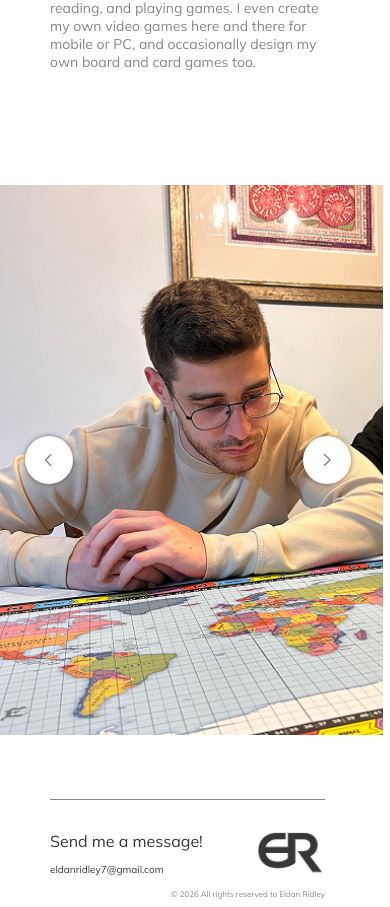
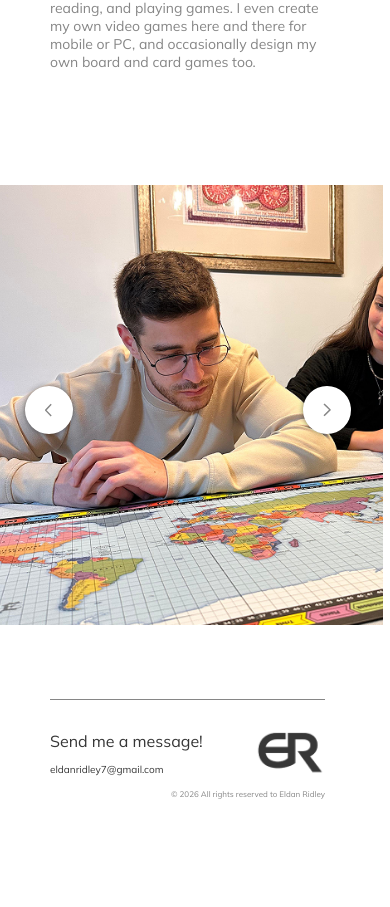
Before and after one commit to mikaridley/Eldan-Ridley-s-Portfolio, a React (Vite) app: page /about-me in a window 390 px wide. Shown: the part 1880-2787 px from the top of the page. After the commit the page ends 2687 px from the top, so only its background shows below. Built offline with nearby package versions, Linux system fonts and the light colour scheme.

Commit message:
mq carousel

```diff
--- a/src/assets/styles/cmps/ImgsCarousel.css
+++ b/src/assets/styles/cmps/ImgsCarousel.css
@@ -20,6 +20,7 @@
     justify-content: space-between;
 
     width: 100%;
+    height: 100%;
     padding-inline: 2rem;
     pointer-events: none;
   }
@@ -47,7 +48,9 @@
 
   .imgs-carousel-arrow {
     pointer-events: auto;
-    position: static;
+    position: absolute;
+    top: 50%;
+    transform: translateY(-50%);
     flex-shrink: 0;
     width: 48px;
     height: 48px;
@@ -63,7 +66,11 @@
     cursor: pointer;
 
     &:active {
-      transform: scale(0.96);
+      transform: translateY(-50%) scale(0.96);
+    }
+
+    &.imgs-carousel-arrow--left:active {
+      transform: translateY(-50%) rotate(180deg) scale(0.96);
     }
 
     .imgs-carousel-arrow-icon {
@@ -79,6 +86,11 @@
   }
 
   .imgs-carousel-arrow--left {
-    transform: rotate(180deg);
+    left: 2rem;
+    transform: translateY(-50%) rotate(180deg);
+  }
+
+  .imgs-carousel-arrow--right {
+    right: 2rem;
   }
 }
--- a/src/assets/styles/setup/mq.css
+++ b/src/assets/styles/setup/mq.css
@@ -21,7 +21,29 @@
           .home-intro-p {
             margin-block-end:12rem;
           }
-        }
+    }
+
+    .imgs-carousel {
+        max-height: 450px;
+
+        .imgs-carousel-slide {
+            flex-shrink: 0;
+            height: var(--imgs-carousel-slide-height, 550px);
+
+            img {
+              position: relative;
+              bottom:60px;
+
+              display: block;
+              width: 100%;
+              height: 100%;
+              object-fit: contain;
+              object-position: center;
+              cursor: default;
+            }
+          }
+    }
+
 }
 
 @media (max-width: 810px) {
--- a/src/cmps/ImgsCarousel.jsx
+++ b/src/cmps/ImgsCarousel.jsx
@@ -7,14 +7,16 @@ const SLIDE_HEIGHT = 550
 export function ImgsCarousel({ images = [], gap = 15 }) {
   const [currentIndex, setCurrentIndex] = useState(0)
   const [slideWidths, setSlideWidths] = useState([])
+  const [slideHeight, setSlideHeight] = useState(SLIDE_HEIGHT)
   const [isTransitioning, setIsTransitioning] = useState(true)
   const viewportRef = useRef(null)
+  const naturalDimensionsRef = useRef({})
   const isAnimatingRef = useRef(false)
   const n = images.length
   const displayImages = n > 0 ? [...images, ...images] : []
 
   function getSlideWidth(idx) {
-    return slideWidths[idx] ?? SLIDE_HEIGHT
+    return slideWidths[idx] ?? slideHeight
   }
 
   const offsetByIndex = useMemo(() => {
@@ -29,18 +31,48 @@ export function ImgsCarousel({ images = [], gap = 15 }) {
   const translateX = -offsetByIndex[currentIndex] ?? 0
 
   function handleImageLoad(idx, e) {
-    const { naturalWidth, naturalHeight } = e.target
-    if (!naturalWidth || !naturalHeight) return
-    const w = SLIDE_HEIGHT * (naturalWidth / naturalHeight)
+    const { naturalWidth: w, naturalHeight: h } = e.target
+    if (!w || !h) return
+    naturalDimensionsRef.current[idx] = { w, h }
+    const slideH = slideHeight
     setSlideWidths((prev) => {
       const next = [...prev]
-      next[idx] = w
+      next[idx] = slideH * (w / h)
       return next
     })
   }
 
   useEffect(() => {
-    if (images.length === 0) setSlideWidths([])
+    const el = viewportRef.current
+    if (!el) return
+    const ro = new ResizeObserver(([entry]) => {
+      const h = entry?.contentRect?.height
+      if (typeof h === 'number' && h > 0) {
+        setSlideHeight(h)
+      }
+    })
+    ro.observe(el)
+    return () => ro.disconnect()
+  }, [])
+
+  useEffect(() => {
+    const dims = naturalDimensionsRef.current
+    const h = slideHeight
+    setSlideWidths((prev) => {
+      const next = []
+      for (let i = 0; i < displayImages.length; i++) {
+        const d = dims[i]
+        next[i] = d ? h * (d.w / d.h) : (prev[i] ?? slideHeight)
+      }
+      return next.length ? next : prev
+    })
+  }, [slideHeight, displayImages.length])
+
+  useEffect(() => {
+    if (images.length === 0) {
+      setSlideWidths([])
+      naturalDimensionsRef.current = {}
+    }
   }, [images.length])
 
   function handleTransitionEnd() {
```
